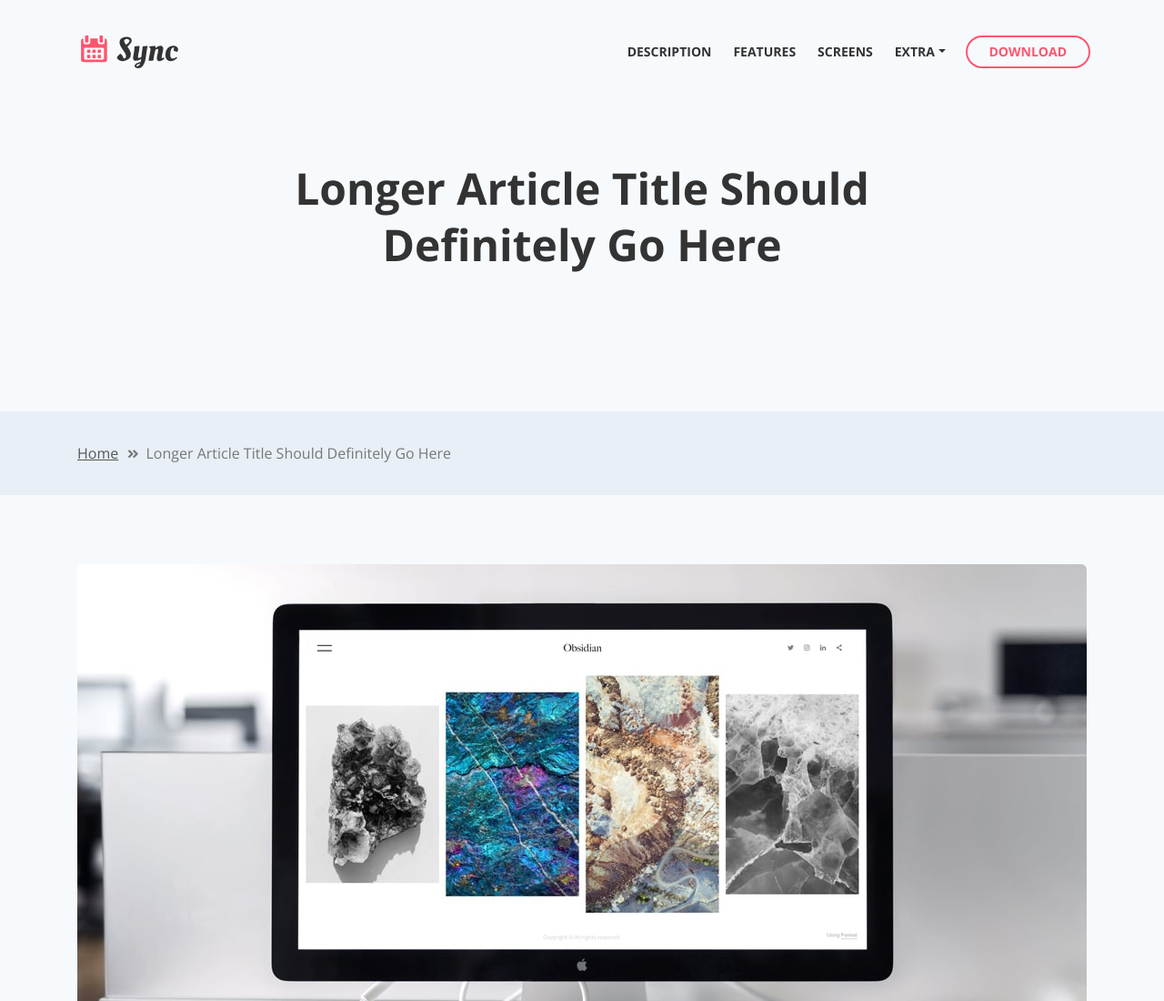
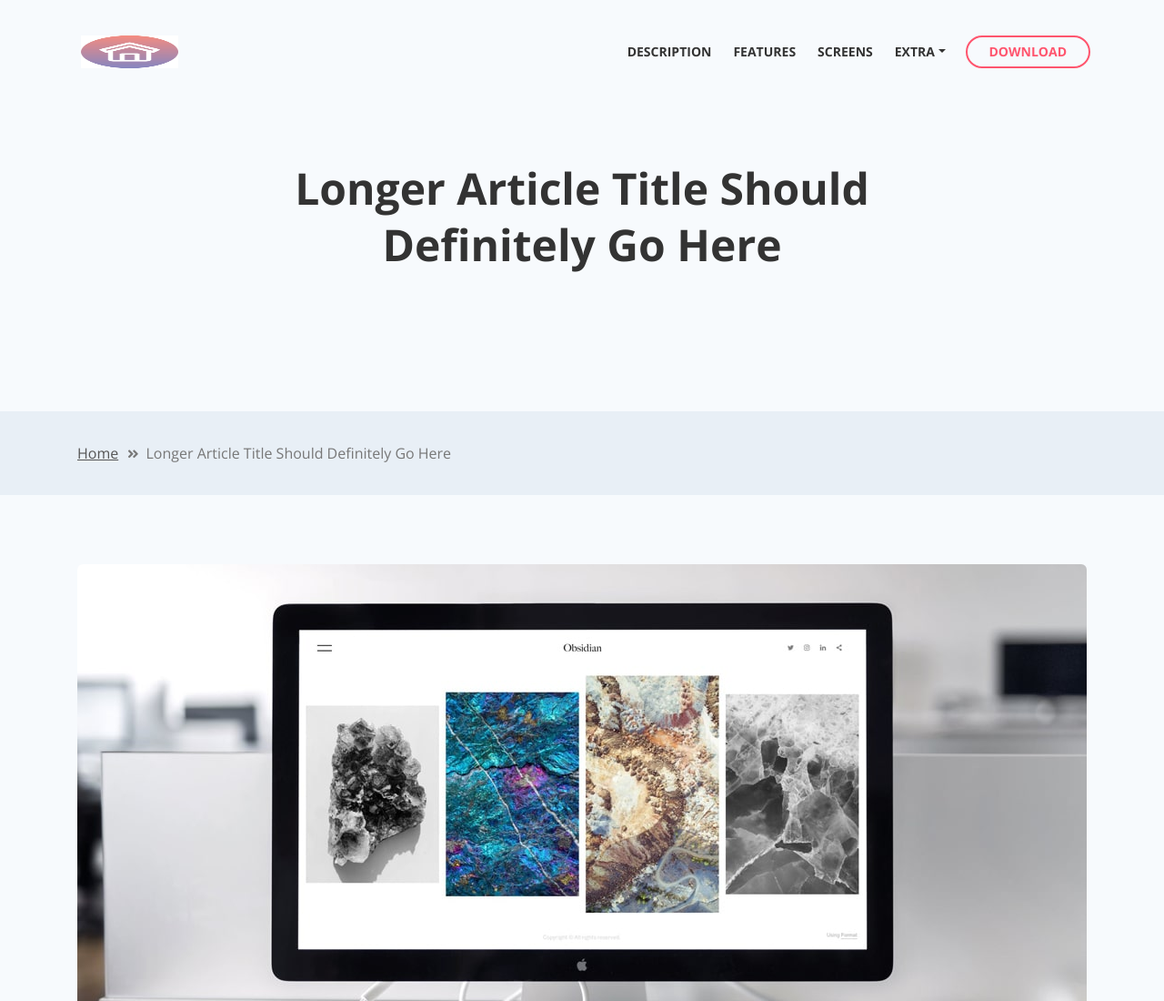
Before and after one commit to Bryan1512925/computronix-B-J-D-T.github.io, a plain HTML site: page article-details.html in a window 1280 px wide. Shown: the top 1100 px of the page at 91% size. Drawn offline with nearby package versions, Linux system fonts and the light colour scheme.

Commit message:
inicio nuevo

```diff
--- a/article-details.html
+++ b/article-details.html
@@ -51,7 +51,7 @@
             <!-- <a class="navbar-brand logo-text page-scroll" href="index.html">Sync</a> -->
 
             <!-- Image Logo -->
-            <a class="navbar-brand logo-image" href="index.html"><img src="images/logo.svg" alt="alternative"></a>
+            <a class="navbar-brand logo-image" href="index.html"><img src="images/inicio.jpg" alt="alternative"></a>
 
             <!-- Mobile Menu Toggle Button -->
             <button class="navbar-toggler" type="button" data-toggle="collapse" data-target="#navbarsExampleDefault" aria-controls="navbarsExampleDefault" aria-expanded="false" aria-label="Toggle navigation">
```
Also changed, not shown: images/inicio.jpg (added).
